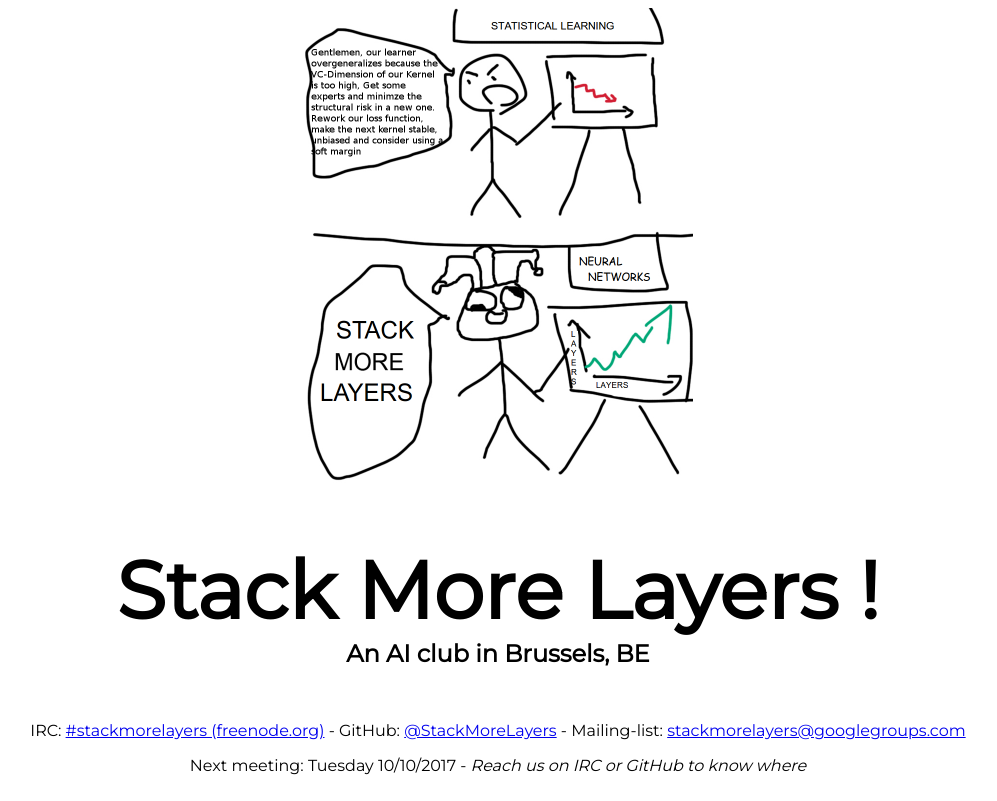
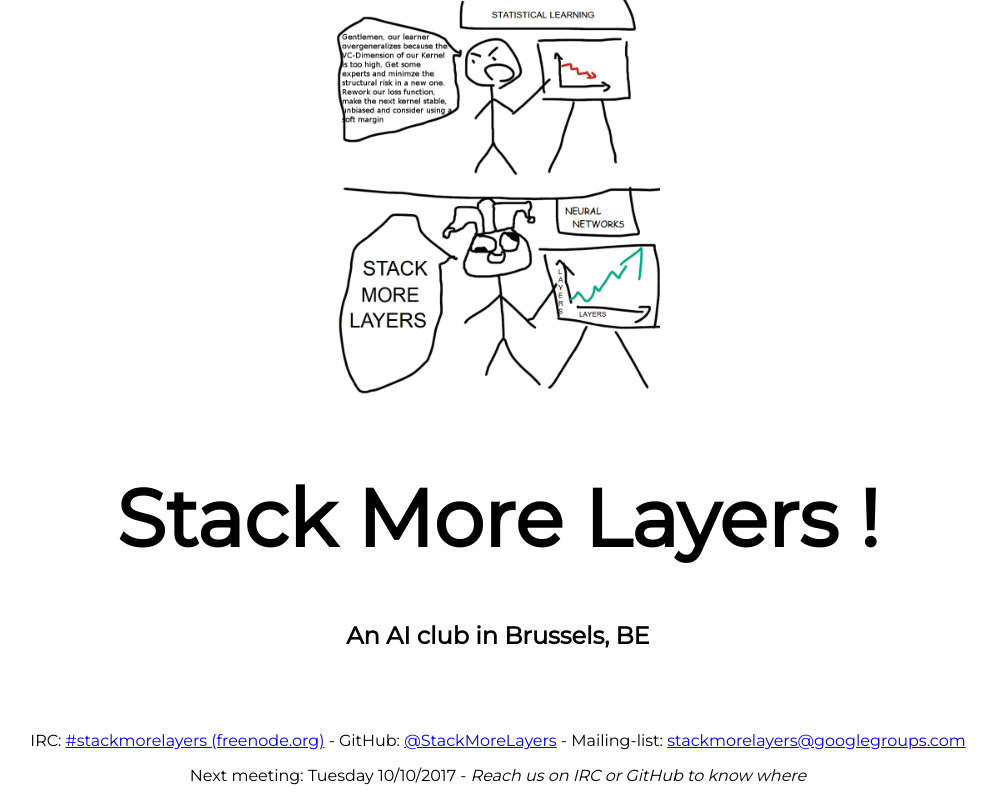
Before and after one commit to StackMoreLayers/stackmorelayers.be, a plain HTML site: page index.html in a window 1280 px wide. Shown: the whole page, without its empty margins (142-1139 px from the left). Drawn offline with Linux system fonts and the light colour scheme.

Commit message:
background image optimization

```diff
--- a/index.html
+++ b/index.html
@@ -1,53 +1,69 @@
-<html>
+<!DOCTYPE html>
+<html lang="en">
     <head>
+        <meta charset="UTF-8">
+        <meta name="viewport" content="width=device-width, initial-scale=1.0">
         <link href='http://fonts.googleapis.com/css?family=Montserrat' rel='stylesheet' type='text/css'>
-        <meta charset="UTF-8">
+
         <title>Stack More Layers AI Club</title>
+
         <link rel="icon" href="favicon.png">
+
         <style type="text/css">
-
         body {
             background-color: white;
             font-family: 'Montserrat', sans-serif;
+            padding:0;
+            margin: auto;
         }
-
-        header {
-            height: 60vh;
-            background: url(bg.jpg) no-repeat center center;
-            -webkit-background-size: contain;
-            -moz-background-size: contain;
-            -o-background-size: contain;
-            background-size: contain;
+        header img{
+          height : 50vh;
+          width : auto;
         }
-
-        content {
-            text-align: center;
-        }
-
         h1{
             font-size: 10vmin;
             font-family: 'Montserrat', sans-serif;
         }
-
         h1 small {
             font-size: 3vmin;
         }
-
+        main{
+          margin: auto;
+          text-align: center;
+        }
+        span.linebreak::after{
+          content: ' - ';
+        }
+        @media (max-width:768px){
+          span.linebreak::after{
+            content: '';
+          }
+          span.linebreak{
+            display:block;
+          }
+        }
         </style>
     </head>
+
     <body>
-        <header></header>
-        <content>
+      <main>
+        <header>
+          <img src="bg.png" alt="Stack more layers">
+        </header>
+
+        <section>
         <h1>Stack More Layers !<br><small>An AI club in Brussels, BE</small></h1>
+
         <p>
-            IRC: <a href="http://webchat.freenode.net/?nick=IWantMoreLayers&channels=%23stackmorelayers">#stackmorelayers (freenode.org)</a> -
-                GitHub: <a href="https://github.com/StackMoreLayers">@StackMoreLayers</a> -
+          <span class="linebreak">IRC: <a href="http://webchat.freenode.net/?nick=IWantMoreLayers&channels=%23stackmorelayers">#stackmorelayers (freenode.org)</a></span>
+          <span class="linebreak">GitHub: <a href="https://github.com/StackMoreLayers">@StackMoreLayers</a></span>
           Mailing-list: <a href="https://groups.google.com/forum/#!forum/stackmorelayers">stackmorelayers@googlegroups.com</a>
         </p>
         <p>
-                Next meeting: Tuesday 10/10/2017 -
-                <i>Reach us on IRC or GitHub to know where</i>
+            <span class="linebreak">Next meeting: Tuesday 10/10/2017</span>
+            <em>Reach us on IRC or GitHub to know where</em>
         </p>
-        </content>
+        </section>
+      </main>
     </body>
 </html>
```
Also changed, not shown: bg.jpg (deleted), bg.png (added). Lines whose indentation alone changed are shown as unchanged.
